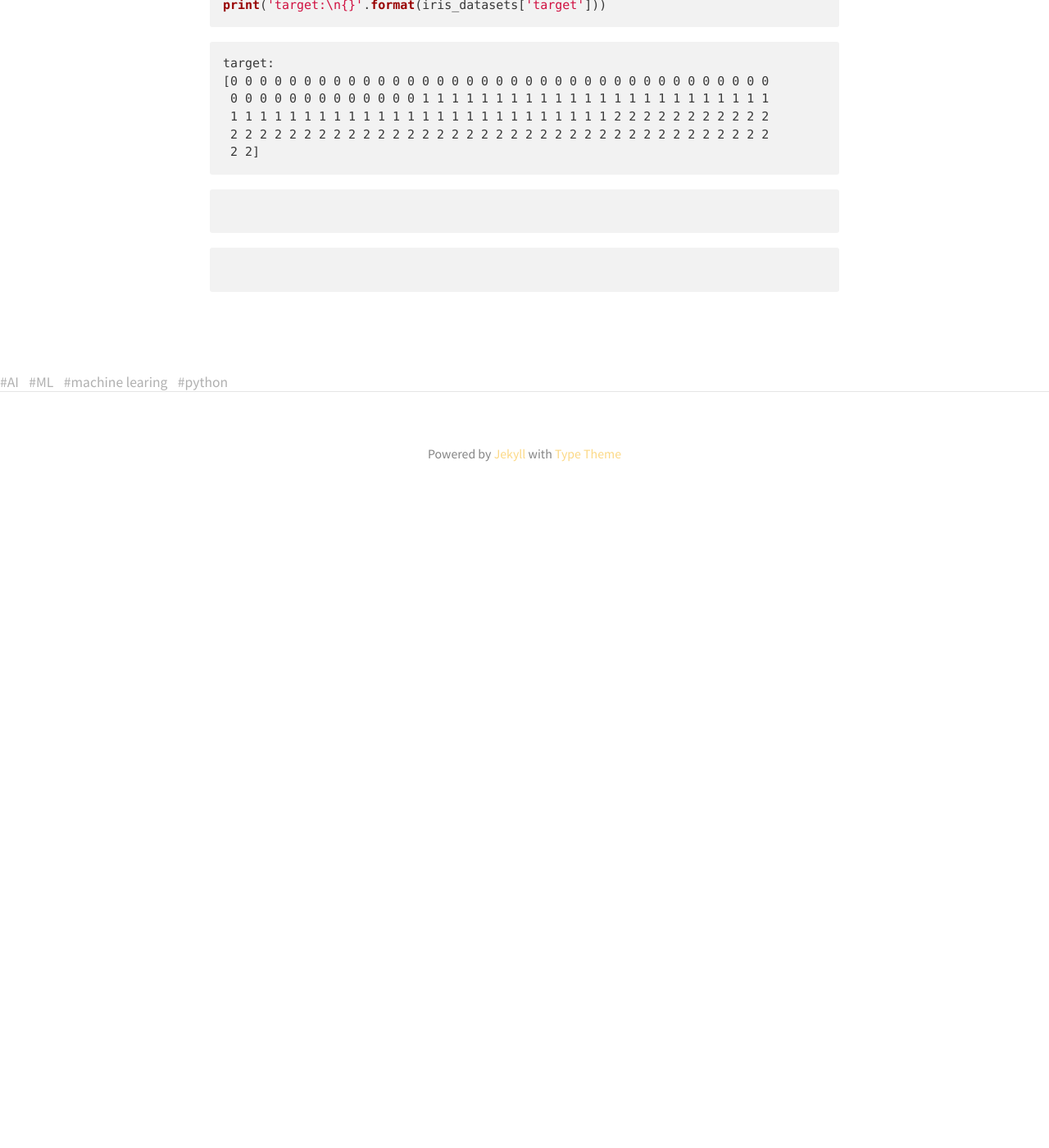
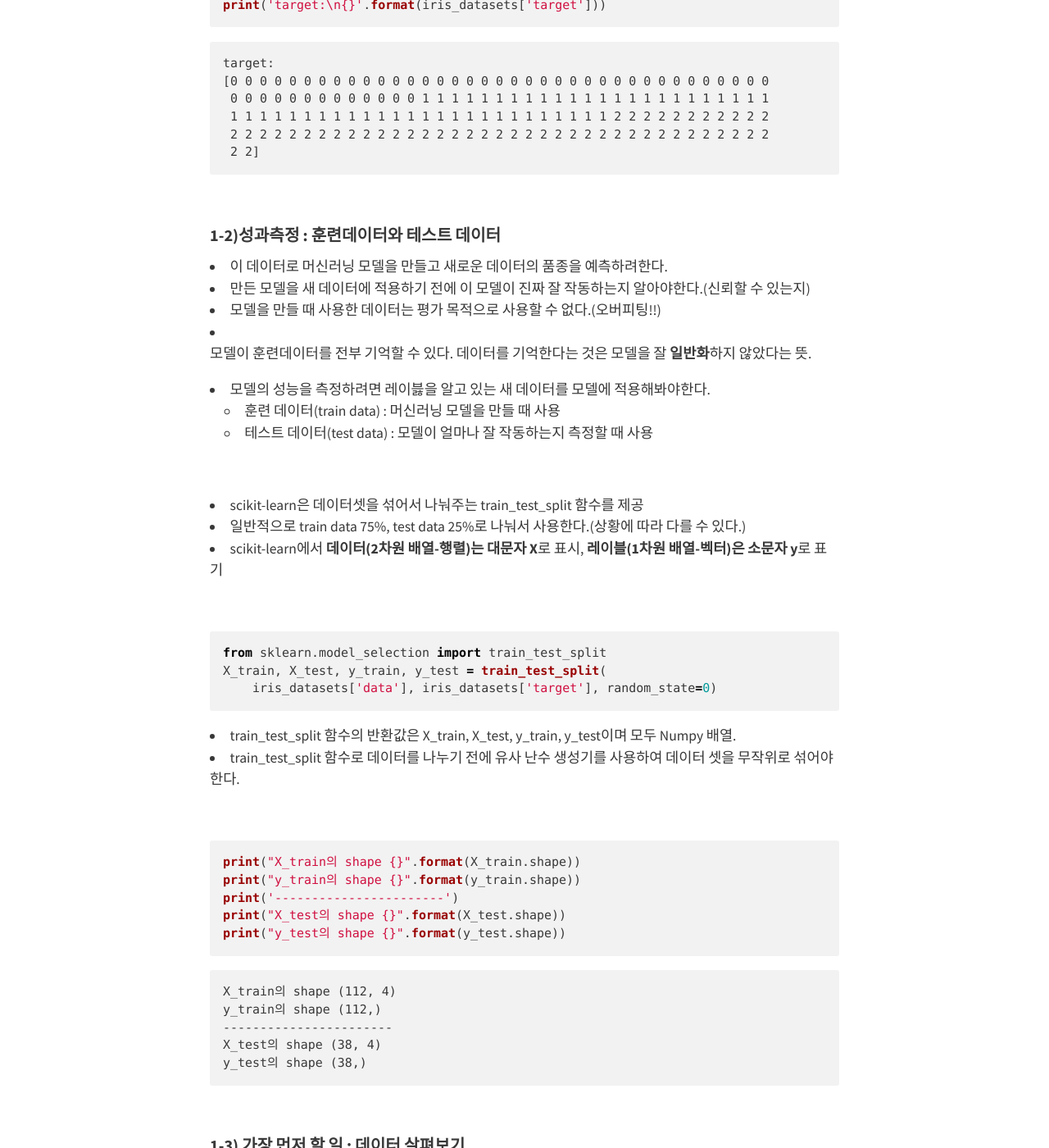
Before and after one commit to BoKyeong-Kim/BoKyeong-Kim.github.io, a Jekyll site: the page built from _posts/AI-ML/2019-12-29-MLwithPython(1).md, in a window 1280 px wide and 1400 px high, scrolled down 5543 px. Shown: the whole window at 82% size. Built offline with Jekyll 4.4.1, drawn with Linux system fonts in a browser that asks for light colours; nearby versions of some CDN libraries; before the commit the page ends 6173 px from its top, so only the background shows below that; some of the changed text lies outside the part shown.

Commit message:
modify posting

````diff
--- a/_posts/AI-ML/2019-12-29-MLwithPython(1).md
+++ b/_posts/AI-ML/2019-12-29-MLwithPython(1).md
@@ -253,11 +253,86 @@ target:
 ```
 
 
+<br>
+
+#### 1-2)성과측정 : 훈련데이터와 테스트 데이터
+
+- 이 데이터로 머신러닝 모델을 만들고 새로운 데이터의 품종을 예측하려한다.
+- 만든 모델을 새 데이터에 적용하기 전에 이 모델이 진짜 잘 작동하는지 알아야한다.(신뢰할 수 있는지)
+- 모델을 만들 때 사용한 데이터는 평가 목적으로 사용할 수 없다.(오버피팅!!)
+- 모델이 훈련데이터를 전부 기억할 수 있다. 데이터를 기억한다는 것은 모델을 잘 **일반화**하지 않았다는 뜻.
+
+- 모델의 성능을 측정하려면 레이븛을 알고 있는 새 데이터를 모델에 적용해봐야한다.
+    - 훈련 데이터(train data) : 머신러닝 모델을 만들 때 사용
+    - 테스트 데이터(test data) : 모델이 얼마나 잘 작동하는지 측정할 때 사용
+
+<br>
+
+- scikit-learn은 데이터셋을 섞어서 나눠주는 train_test_split 함수를 제공
+- 일반적으로 train data 75%, test data 25%로 나눠서 사용한다.(상황에 따라 다를 수 있다.)
+- scikit-learn에서 **데이터(2차원 배열-행렬)는 대문자 X**로 표시, **레이블(1차원 배열-벡터)은 소문자 y**로 표기
+
+<br>
 
 ```python
+from sklearn.model_selection import train_test_split
+X_train, X_test, y_train, y_test = train_test_split(
+    iris_datasets['data'], iris_datasets['target'], random_state=0)
+```
 
+- train_test_split 함수의 반환값은 X_train, X_test, y_train, y_test이며 모두 Numpy 배열.
+- train_test_split 함수로 데이터를 나누기 전에 유사 난수 생성기를 사용하여 데이터 셋을 무작위로 섞어야한다.
+
+
+<br>
+
+```python
+print("X_train의 shape {}".format(X_train.shape))
+print("y_train의 shape {}".format(y_train.shape))
+print('-----------------------')
+print("X_test의 shape {}".format(X_test.shape))
+print("y_test의 shape {}".format(y_test.shape))
 ```
 
 ```
+X_train의 shape (112, 4)
+y_train의 shape (112,)
+-----------------------
+X_test의 shape (38, 4)
+y_test의 shape (38,)
+```
 
+<br>
+
+#### 1-3) 가장 먼저 할 일 : 데이터 살펴보기
+
+
+- 머신러닝 모델을 만들기 전에 머신러닝이 없이도 풀 수 있는 문제는 아닌지, 혹은 필요한 정보가 누락되지 않았는지 데이터를 조사해보는것이 좋다.
+- 또한 데이터를 탐색하면서 비정상적인 값이나 특이한 값을 찾을 수도 있다.(일관성이 없거나 범위가 다른 경우 등)
+- 시각화는 데이터를 조사하는 가장 좋은 방법
+
+<br>
+
+#### 산점도
+- 데이터에서 한 특성을 x축에 놓고 다른 하나는 y축에 놓아 각 데이터 포인트를 하나의 점으로 나타내는 그래프
+- 모든 특성을 짝지어 만드는 **산점도 행렬**을 사용할 수 있다.
+- 하지만 산점도 행렬은 한 그래프에 모든 특성의 관계가 나타나는 것이 아니기 때문에 각각의 나누어진 산점도 그래프에는 드러나지 않은 중요한 성질이 있을 수도 있다.
+
+
+<br>
+
+데이터 포인트의 색은 붓꽃의 품종에 따라 구분.
+- 1) X_train 데이터를 사용하여 데이터 프레임 생성
+- 2) 열의 이름은 iris_datasets.feature_names에 있는 문자열을 사용
+- 3) 데이터 프레임을 사용해 y_train에 따라 색으로 구분된 산점도 행렬을 만든다.
+
+
+```python
+iris_df = pd.DataFrame(X_train, columns=iris_datasets.feature_names)
+
+iris_df.head()
 ```
+
+
+![size_main]({{ site.baseurl }}/assets/img/iris_feature_name.png)
+<br>
````
Also changed, not shown: _posts/Dev-github/2020-01-22-gitbash_install.md (+8 -8 lines), assets/img/iris_feature_name.png (added).
